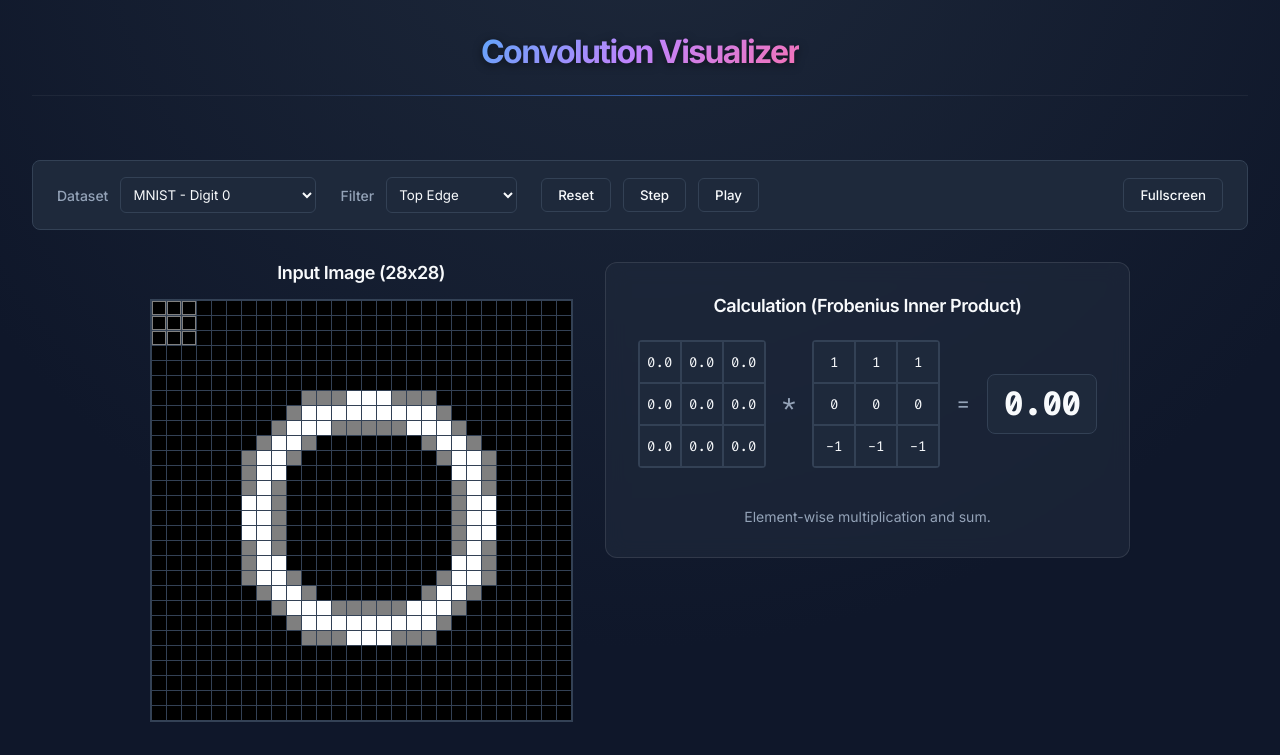
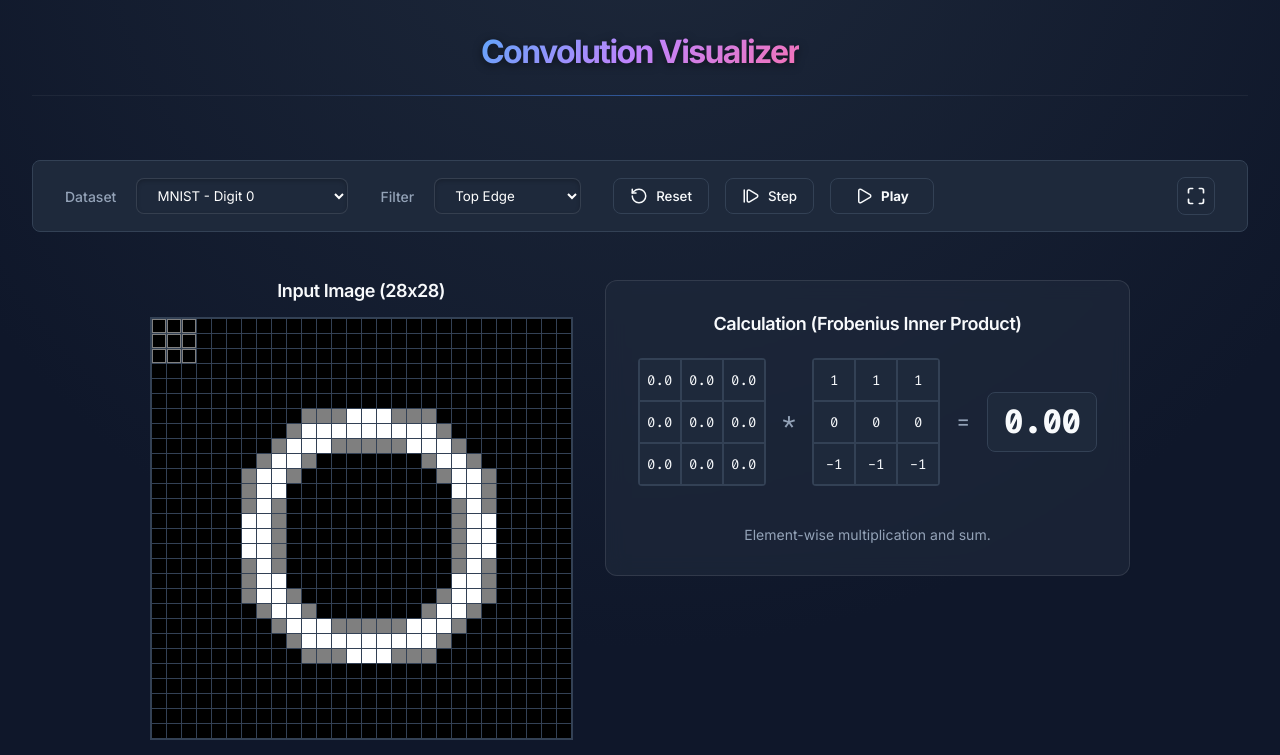
Before and after one commit to suyashmudgal/Project2_ml, a React (Vite) app in the folder convolution-visualizer/: page / in a window 1280 px wide. Shown: the top 755 px of the page. Built offline with nearby package versions, Linux system fonts and the light colour scheme.

Commit message:
UI: Enhance Controls with Lucide icons and premium styling

```diff
--- a/convolution-visualizer/src/components/Controls.jsx
+++ b/convolution-visualizer/src/components/Controls.jsx
@@ -1,6 +1,7 @@
 import React from 'react';
 import { datasets } from '../data/datasets';
 import { filters } from '../data/filters';
+import { Play, Pause, StepForward, RotateCcw, Maximize, Minimize } from 'lucide-react';
 
 export function Controls({
   selectedDatasetId,
@@ -15,12 +16,13 @@ export function Controls({
   toggleFullScreen
 }) {
   return (
-    <div className="controls-bar">
+    <div className="controls-bar glass-panel" style={{ padding: '1rem 2rem', marginBottom: '1rem', display: 'flex', flexWrap: 'wrap', gap: '2rem', justifyContent: 'center' }}>
       <div className="control-group">
-        <label className="control-label">Dataset</label>
+        <label className="control-label" style={{ marginRight: '0.5rem' }}>Dataset</label>
         <select
           value={selectedDatasetId}
           onChange={(e) => setSelectedDatasetId(e.target.value)}
+          style={{ padding: '0.5rem 1rem', borderRadius: '0.5rem', background: 'var(--panel-bg)', border: '1px solid rgba(255,255,255,0.1)', color: 'white', outline: 'none', cursor: 'pointer', boxShadow: 'inset 0 2px 4px rgba(0,0,0,0.2)' }}
         >
           {datasets.map(ds => (
             <option key={ds.id} value={ds.id}>{ds.name}</option>
@@ -29,10 +31,11 @@ export function Controls({
       </div>
 
       <div className="control-group">
-        <label className="control-label">Filter</label>
+        <label className="control-label" style={{ marginRight: '0.5rem' }}>Filter</label>
         <select
           value={selectedFilterId}
           onChange={(e) => setSelectedFilterId(e.target.value)}
+          style={{ padding: '0.5rem 1rem', borderRadius: '0.5rem', background: 'var(--panel-bg)', border: '1px solid rgba(255,255,255,0.1)', color: 'white', outline: 'none', cursor: 'pointer', boxShadow: 'inset 0 2px 4px rgba(0,0,0,0.2)' }}
         >
           {filters.map(f => (
             <option key={f.id} value={f.id}>{f.name}</option>
@@ -40,21 +43,26 @@ export function Controls({
         </select>
       </div>
 
-      <div className="control-group">
-        <button className="btn" onClick={reset}>
-          Reset
+      <div className="control-group" style={{ gap: '1rem' }}>
+        <button className="btn" onClick={reset} title="Reset" style={{ padding: '0.5rem 1rem', borderRadius: '0.5rem' }}>
+          <RotateCcw size={18} /> Reset
         </button>
-        <button className="btn" onClick={stepForward}>
-          Step
+        <button className="btn" onClick={stepForward} title="Step Forward" style={{ padding: '0.5rem 1rem', borderRadius: '0.5rem' }}>
+          <StepForward size={18} /> Step
         </button>
-        <button className={`btn ${isPlaying ? 'btn-primary' : ''}`} onClick={togglePlay}>
-          {isPlaying ? 'Pause' : 'Play'}
+        <button
+          className={`btn ${isPlaying ? 'btn-primary' : ''}`}
+          onClick={togglePlay}
+          title={isPlaying ? 'Pause' : 'Play'}
+          style={{ padding: '0.5rem 1.5rem', borderRadius: '0.5rem', fontWeight: 'bold' }}
+        >
+          {isPlaying ? <><Pause size={18} /> Pause</> : <><Play size={18} /> Play</>}
         </button>
       </div>
 
       <div className="control-group" style={{ marginLeft: 'auto' }}>
-        <button className="btn" onClick={toggleFullScreen}>
-          {isFullScreen ? 'Exit Fullscreen' : 'Fullscreen'}
+        <button className="btn" onClick={toggleFullScreen} title="Toggle Fullscreen" style={{ padding: '0.5rem', borderRadius: '0.5rem' }}>
+          {isFullScreen ? <Minimize size={20} /> : <Maximize size={20} />}
         </button>
       </div>
     </div>
```
